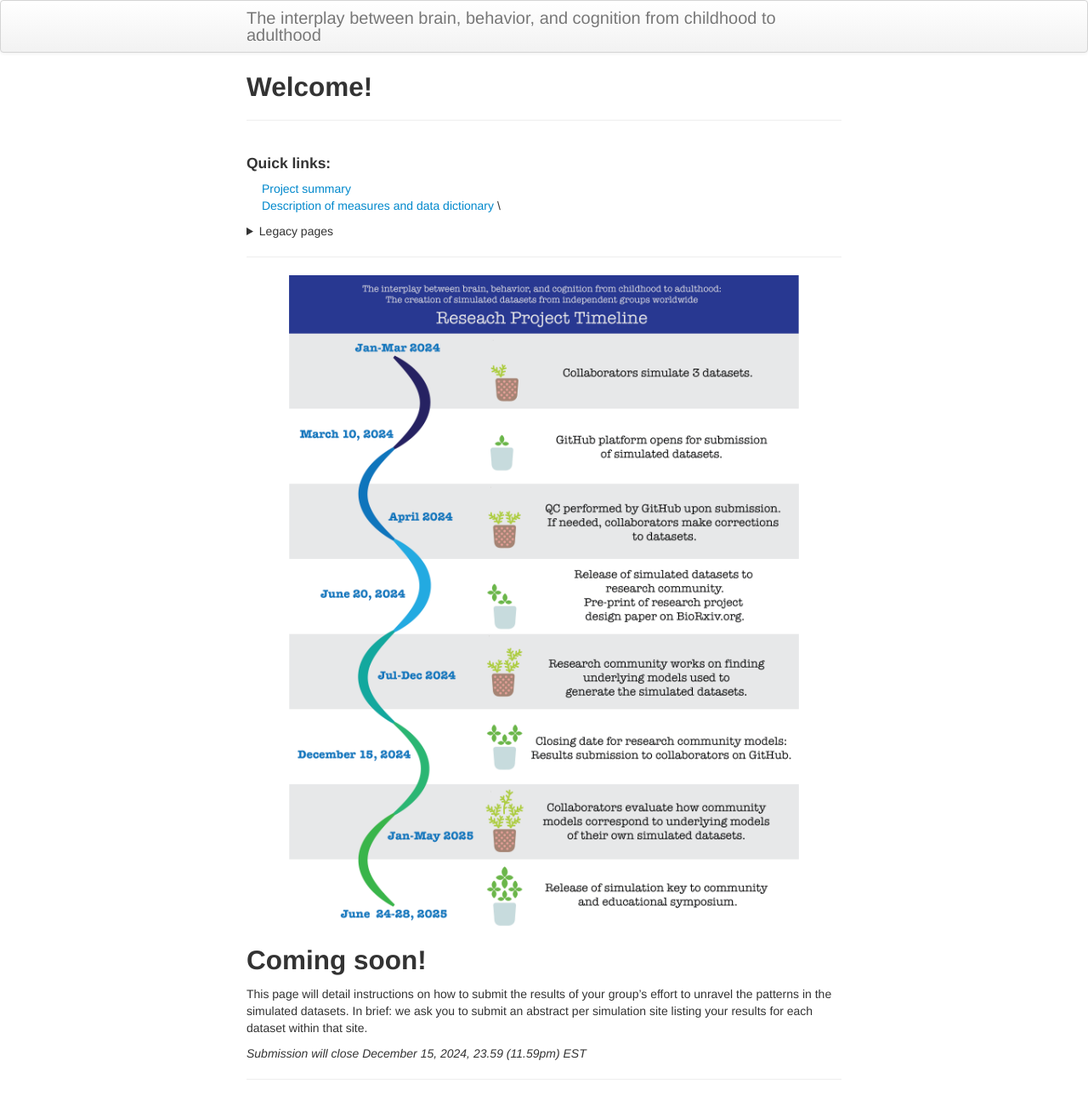
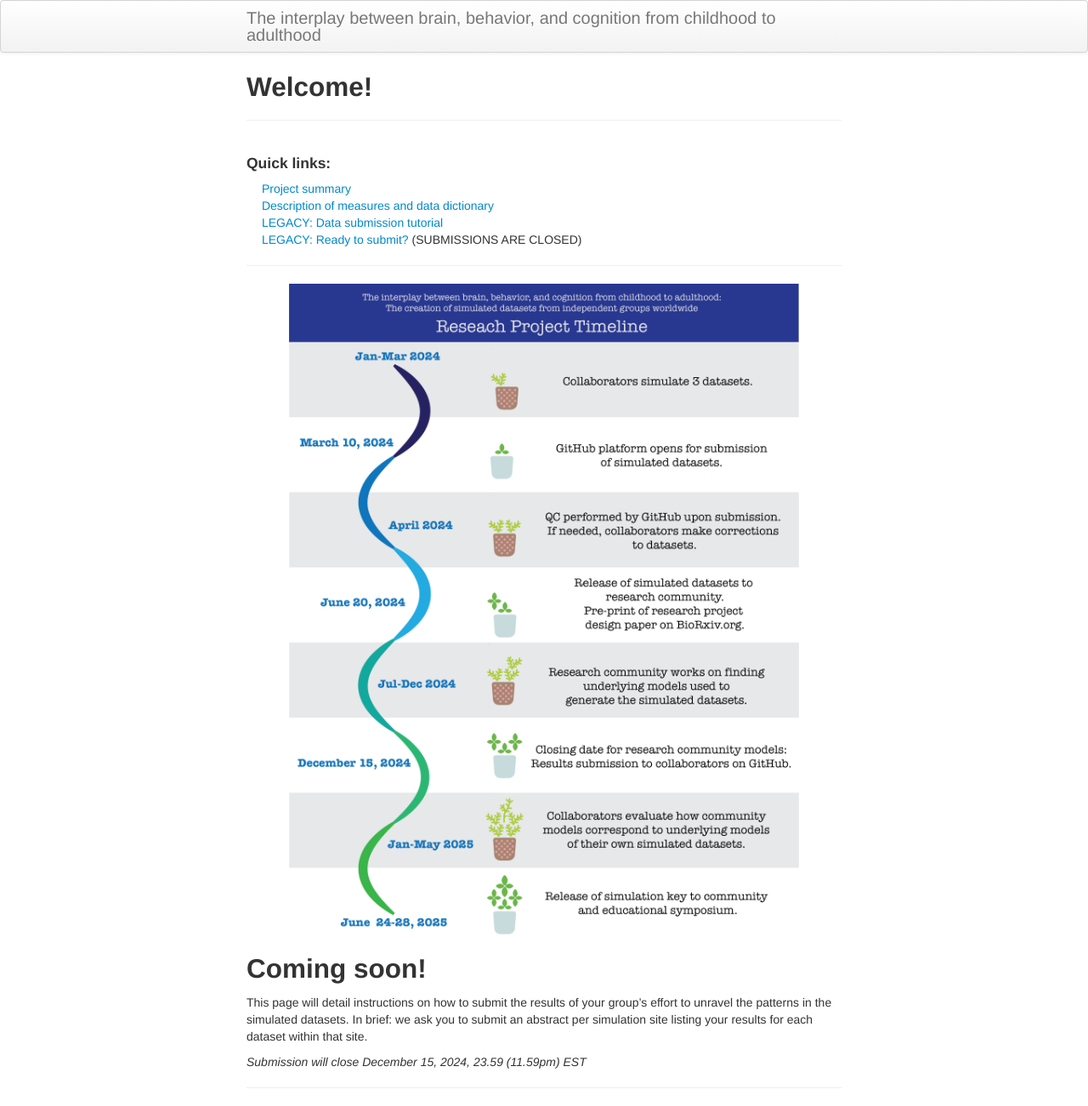
Before and after one commit to SoCoDeN/Simulation, a Jekyll site: the page built from index.md, in a window 1280 px wide. Shown: the whole page at 85% size. Built offline with Jekyll 4.4.1, drawn with Linux system fonts in a browser that asks for light colours.

Commit message:
revert index.md

```diff
--- a/index.md
+++ b/index.md
@@ -6,14 +6,8 @@ title: Welcome!
 #### Quick links:
 &emsp; [Project summary](pages/full_abstract.html) \
 &emsp; [Description of measures and data dictionary](pages/measures.html) \
-
-<details>
-<summary>Legacy pages</summary>
-(SUBMISSIONS ARE CLOSED) \
-&emsp; [Data submission tutorial](pages/tutorial.html) \
-&emsp; [Ready to submit?](pages/submit.html)
-</details>
-
+&emsp; [LEGACY: Data submission tutorial](pages/tutorial.html) \
+&emsp; [LEGACY: Ready to submit?](pages/submit.html) (SUBMISSIONS ARE CLOSED)
 
 ---
 <p align="center">
```
